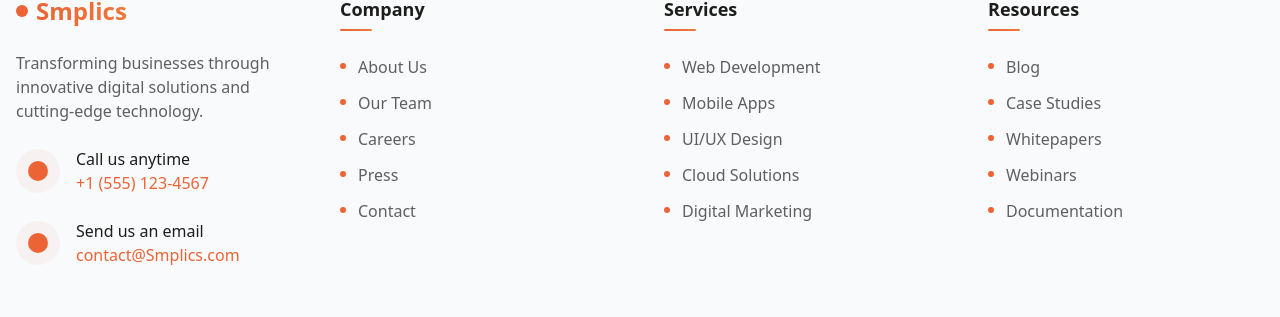
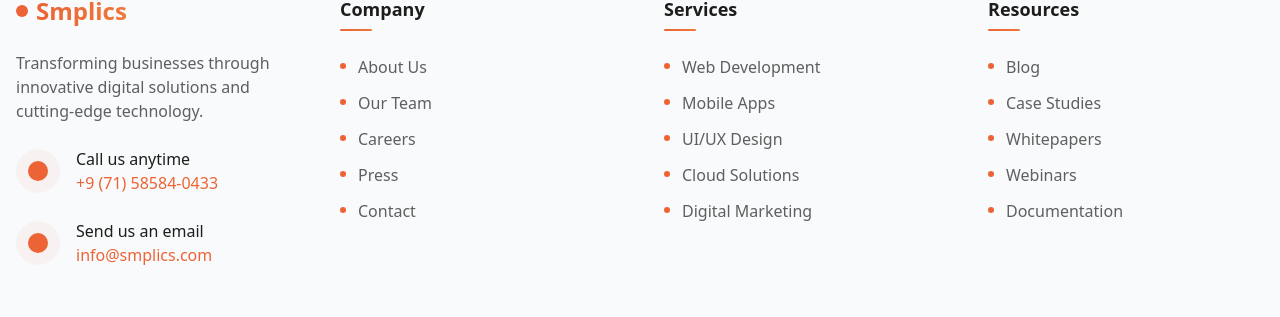
Before and after one commit to omar10120/smplics, a React (Vite) app: page / in a window 1280 px wide. Shown: the part 7986-8303 px from the top of the page. Built offline with nearby package versions, Linux system fonts and the light colour scheme.

Commit message:
edit info

```diff
--- a/src/layouts/Footer.tsx
+++ b/src/layouts/Footer.tsx
@@ -85,7 +85,7 @@ const Footer = () => {
               </div>
               <div>
                 <p className="font-medium">Call us anytime</p>
-                <p className="text-primary">+1 (555) 123-4567</p>
+                <p className="text-primary">+9 (71) 58584-0433</p>
               </div>
             </div>
 
@@ -97,7 +97,7 @@ const Footer = () => {
               </div>
               <div>
                 <p className="font-medium">Send us an email</p>
-                <p className="text-primary">contact@Smplics.com</p>
+                <p className="text-primary">info@smplics.com</p>
               </div>
             </div>
           </div>
```
